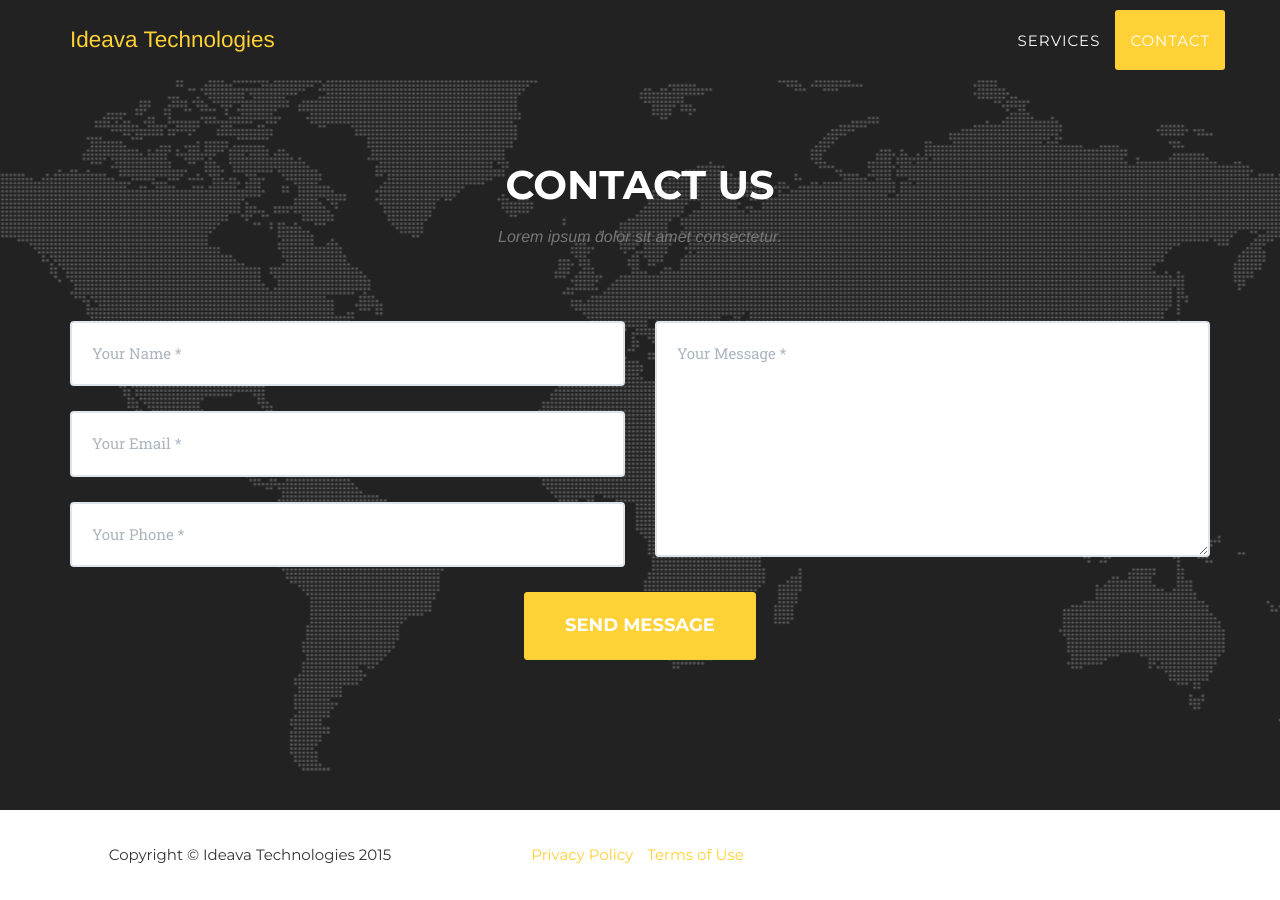
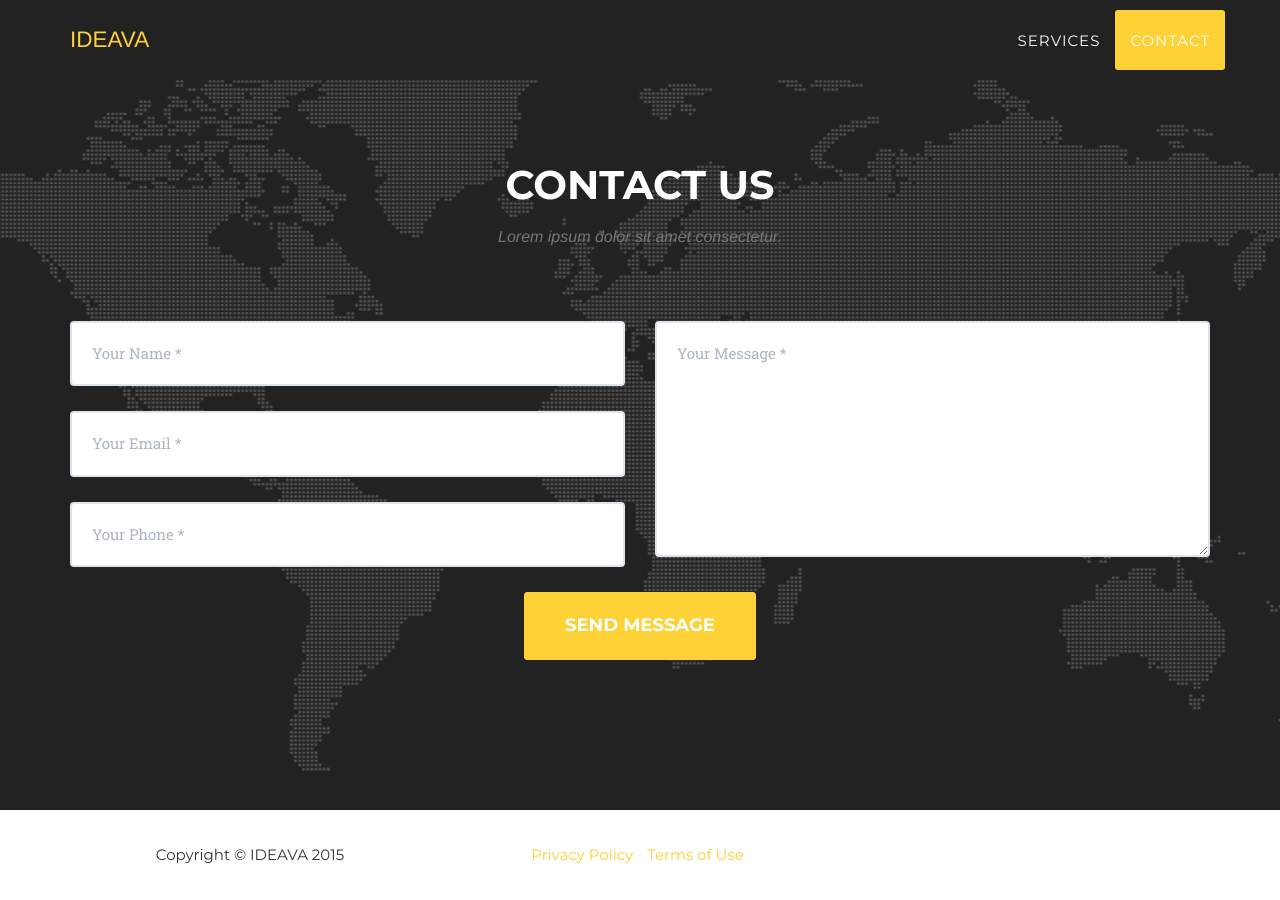
Before and after one commit to alperozturk/blog, a Jekyll site: the page built from index.html, in a window 1280 px wide and 900 px high, scrolled down 1457 px. Built offline with Jekyll 4.4.1, drawn with Linux system fonts in a browser that asks for light colours; some web fonts are replaced.

Commit message:
Update _config.yml

```diff
--- a/_config.yml
+++ b/_config.yml
@@ -2,7 +2,7 @@ url:
 baseurl: http://alperozturk.github.io/blog
 
 # Site settings
-title: Ideava Technologies
+title: IDEAVA
 email: mail@alperozturk.com
 description: "Solutions for Mobile and Web Development"
 
```
